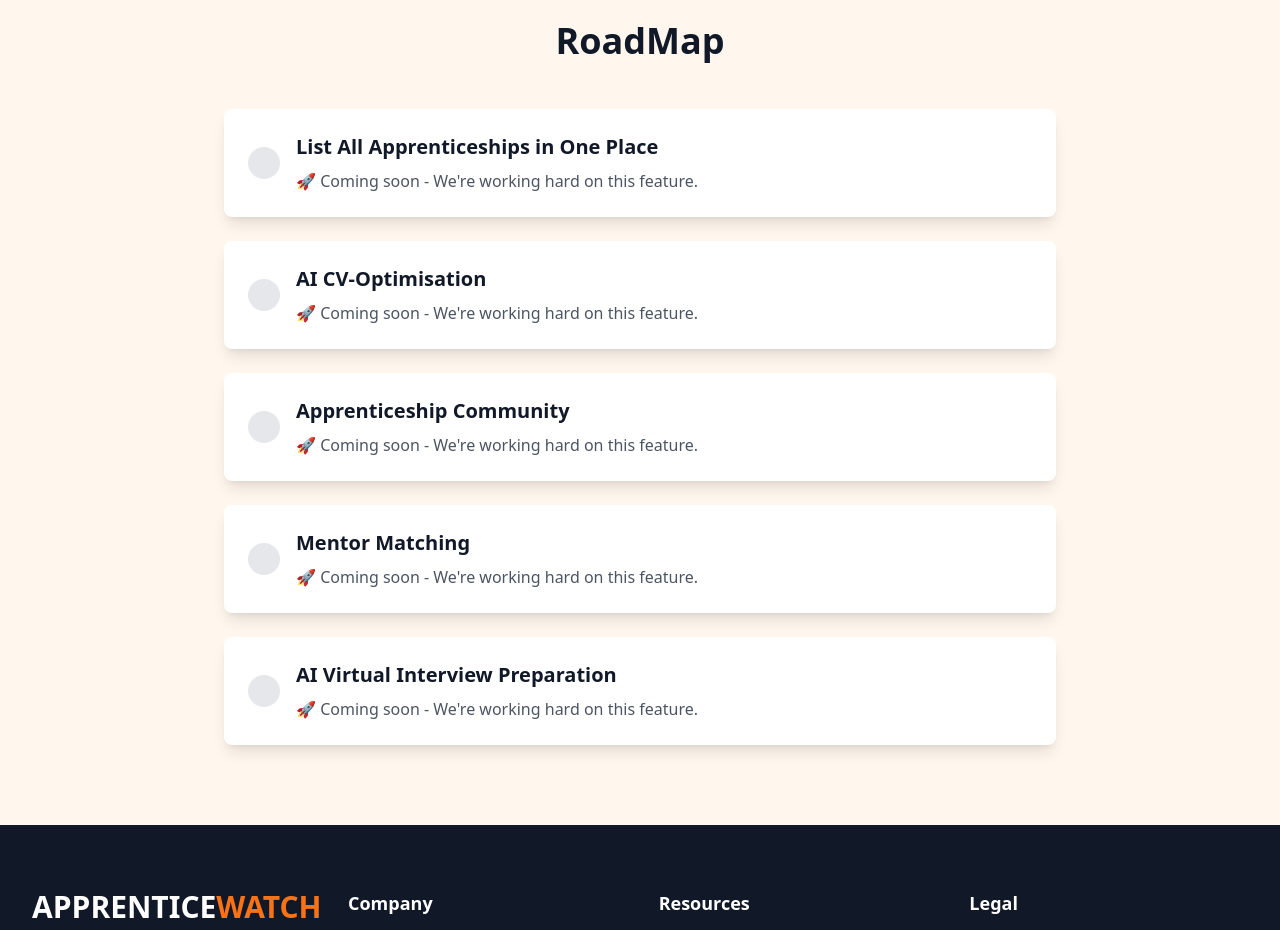
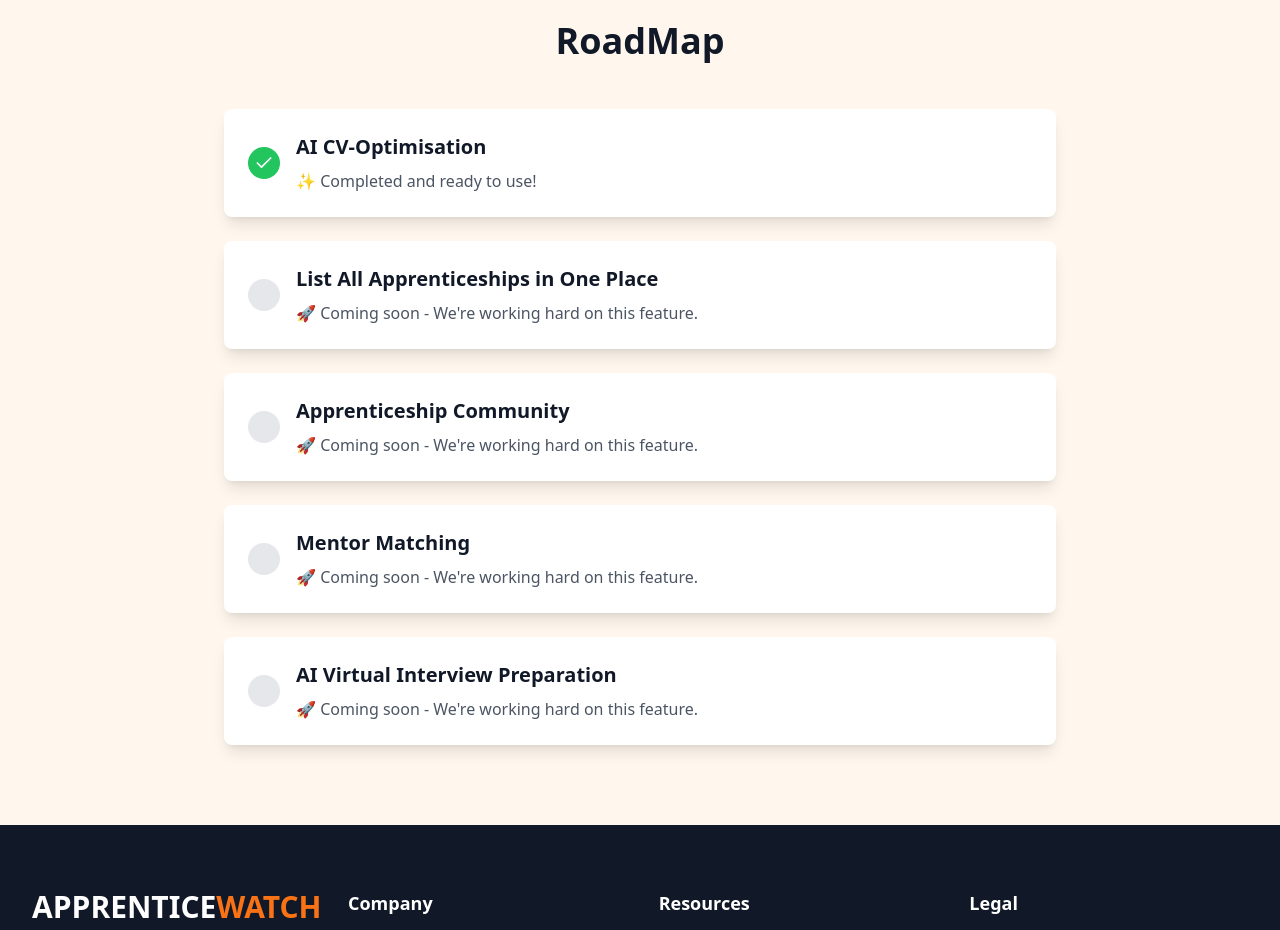
Before and after one commit to HeyFarrukh/web-app, a React (Vite) app: page / in a window 1280 px wide. Shown: the part 1480-2410 px from the top of the page. Built offline with nearby package versions, Linux system fonts and the light colour scheme; no server answers; the database is empty; a web font is replaced by a local one.

Commit message:
Marked 1 Objective in roadmap as achieved

```diff
--- a/src/components/Roadmap.tsx
+++ b/src/components/Roadmap.tsx
@@ -3,8 +3,8 @@ import { motion } from 'framer-motion';
 import { Check } from 'lucide-react';
 
 const objectives = [
+  { title: 'AI CV-Optimisation', completed: true },
   { title: 'List All Apprenticeships in One Place', completed: false },
-  { title: 'AI CV-Optimisation', completed: false },
   { title: 'Apprenticeship Community', completed: false },
   { title: 'Mentor Matching', completed: false },
   { title: 'AI Virtual Interview Preparation', completed: false },
```
